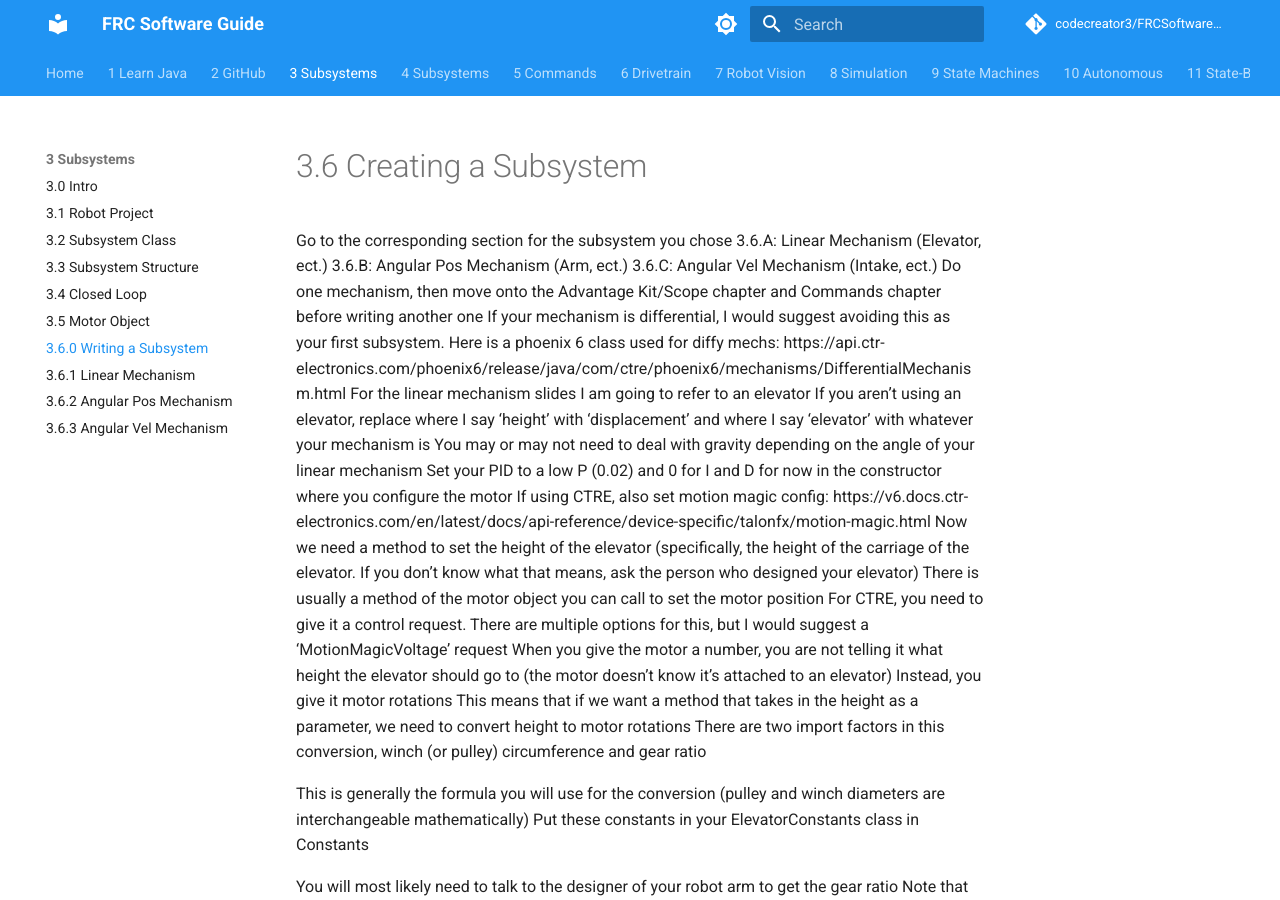
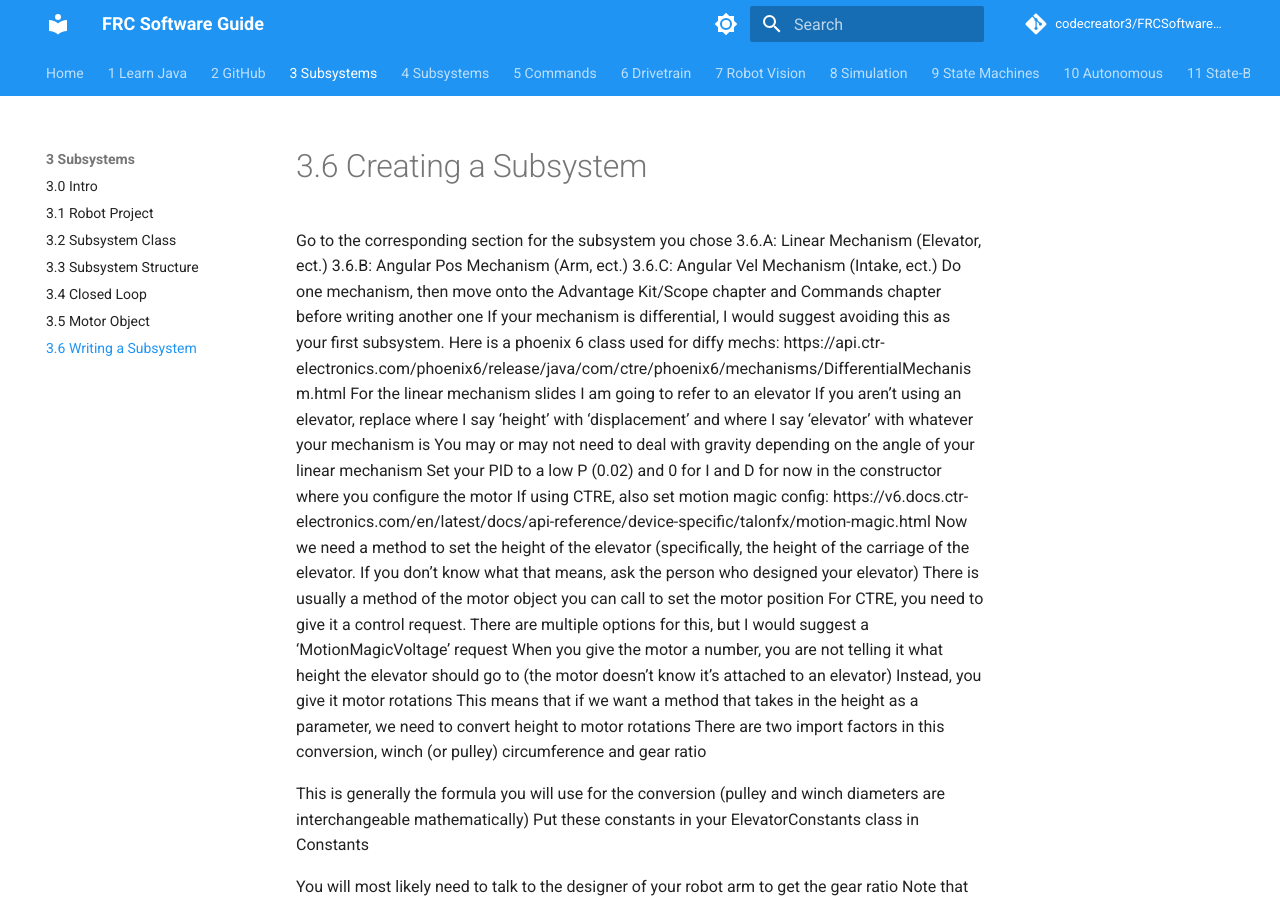
Before and after one commit to CodeCreator3/FRCSoftwareGuide, an MkDocs documentation site: the page built from docs/3.6.md, in a window 1280 px wide and 900 px high. Built offline with MkDocs 1.6.1 and Material for MkDocs 9.7.7, drawn with Linux system fonts in a browser that asks for light colours; comment, search, counter and statistics services are not loaded.

Commit message:
remove unnecessary subsections

```diff
--- a/mkdocs.yml
+++ b/mkdocs.yml
@@ -62,10 +62,7 @@ nav:
       - 3.3 Subsystem Structure: 3.3.md
       - 3.4 Closed Loop: 3.4.md
       - 3.5 Motor Object: 3.5.md
-      - 3.6.0 Writing a Subsystem: 3.6.0.md
-      - 3.6.1 Linear Mechanism: 3.6.1.md
-      - 3.6.2 Angular Pos Mechanism: 3.6.2.md
-      - 3.6.3 Angular Vel Mechanism: 3.6.3.md
+      - 3.6 Writing a Subsystem: 3.6.md
   - 4 Subsystems:
       - 4.0 Intro: 4.0.md
       - 4.1 Advantage Kit: 4.1.md
```
Also changed, not shown: docs/3.6.1.md (deleted, +0 -3 lines), docs/3.6.2.md (deleted, +0 -3 lines), docs/3.6.3.md (deleted, +0 -3 lines), docs/3.6.md (renamed from docs/3.6.0.md).
